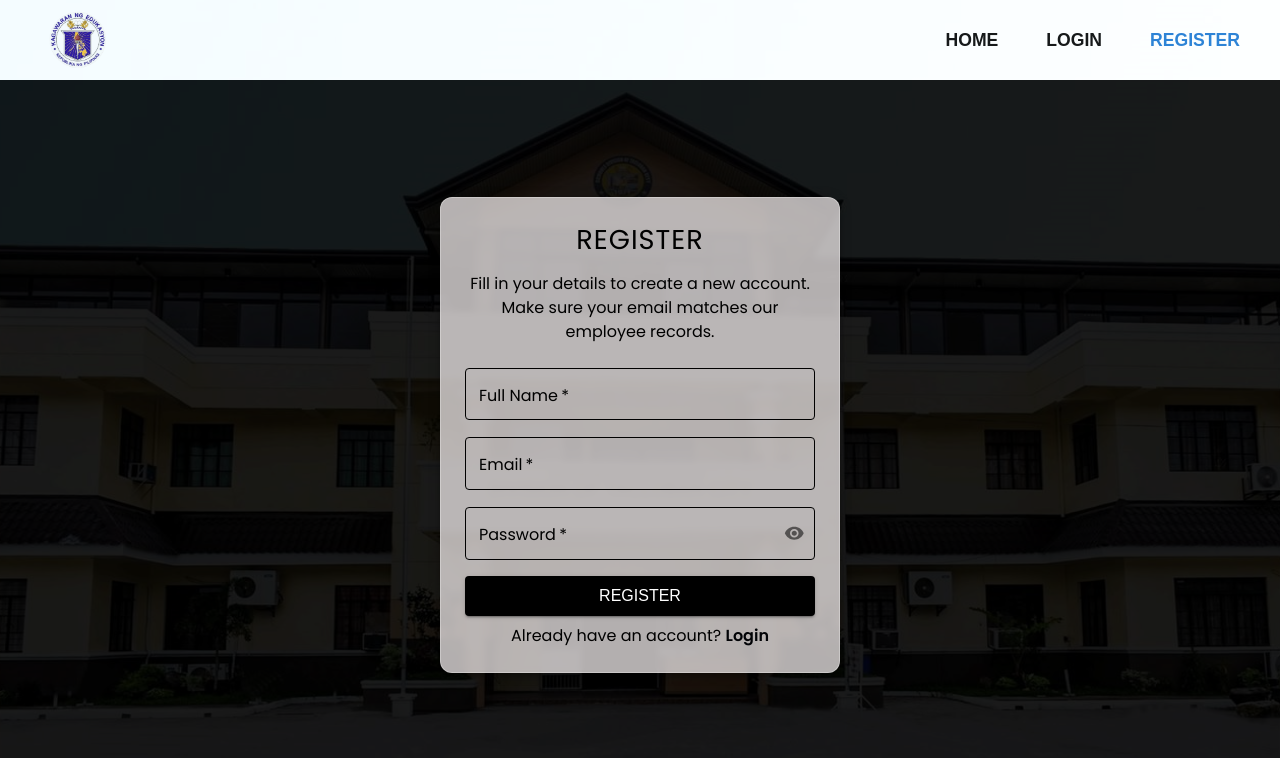
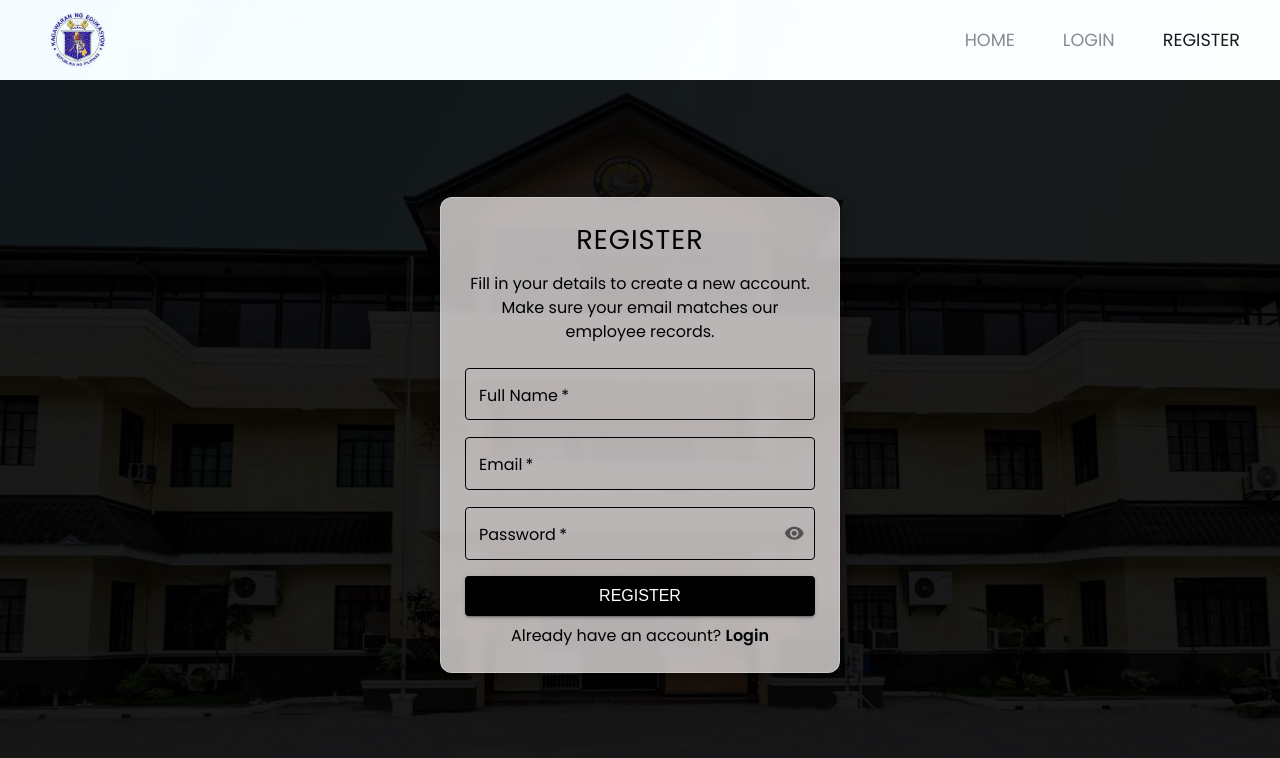
Before and after one commit to ivandancil/ERMS-CapstoneFrt, a React (Vite) app: page /ERMS-CapstoneFrt/register in a window 1280 px wide. Shown: the top 758 px of the page. Built offline with nearby package versions, Linux system fonts and the light colour scheme.

Commit message:
Updated: latest changes

```diff
--- a/src/components/Navbar.tsx
+++ b/src/components/Navbar.tsx
@@ -117,15 +117,16 @@ function Navbar() {
            variant="h6"
            fontWeight="bold"
               sx={{
-                fontSize: { xs: ".8rem", sm: "1rem", md: "1.1rem" }
+                fontSize: { xs: ".8rem", sm: "1rem", md: "1.1rem" },
+                fontFamily: "Poppins"
               }}
             >
           {userName || "ERMS"}
         </Typography>
       </Box>
       <Box sx={{ display: "flex", flexDirection: "column", p: 2 }}>
-        <NavLink to="/" style={{ textDecoration: "none" }}>
-          <Button fullWidth sx={{ justifyContent: "flex-start" }}>
+        <NavLink to="/" style={{ textDecoration: "none",  }}>
+          <Button fullWidth sx={{ justifyContent: "flex-start",  fontFamily: "Poppins" }}>
             Home
           </Button>
         </NavLink>
@@ -134,24 +135,24 @@ function Navbar() {
           <>
             <Button
               fullWidth
-              sx={{ justifyContent: "flex-start" }}
+              sx={{ justifyContent: "flex-start",  fontFamily: "Poppins" }}
               onClick={() => navigate(role === "admin" ? "/admin" : "/user")}
             >
               Dashboard
             </Button>
-            <Button fullWidth sx={{ justifyContent: "flex-start" }} onClick={handleLogout}>
+            <Button fullWidth sx={{ justifyContent: "flex-start",  fontFamily: "Poppins" }} onClick={handleLogout}>
               Logout
             </Button>
           </>
         ) : (
           <>
             <NavLink to="/login" style={{ textDecoration: "none" }}>
-              <Button fullWidth sx={{ justifyContent: "flex-start" }}>
+              <Button fullWidth sx={{ justifyContent: "flex-start",  fontFamily: "Poppins" }}>
                 Login
               </Button>
             </NavLink>
             <NavLink to="/register" style={{ textDecoration: "none" }}>
-              <Button fullWidth sx={{ justifyContent: "flex-start" }}>
+              <Button fullWidth sx={{ justifyContent: "flex-start",  fontFamily: "Poppins" }}>
                 Register
               </Button>
             </NavLink>
@@ -210,13 +211,14 @@ function Navbar() {
                 <Button
                   sx={{
                     mx: 1,
-                    color: isActive ? "#1976d2" : "black",
+                    color: isActive ? "black" : "grey",
                     fontSize: "1.1rem",
-                    fontWeight: 600,
-                    borderBottom: isActive ? "2px solid #1976d2" : "none",
+                    fontFamily: "Poppins",
+                    fontWeight: 400,
+                    borderBottom: isActive ? "2px solid black" : "none",
                     "&:hover": {
                       bgcolor: "#f0f0f0",
-                      color: "#1976d2",
+                      color: "",
                     },
                   }}
                 >
@@ -235,14 +237,14 @@ function Navbar() {
                 </Tooltip>
                 <Menu anchorEl={anchorEl} open={Boolean(anchorEl)} onClose={handleMenuClose} sx={{ mt: 1 }}>
                   <MenuItem>
-                    <Typography variant="body1" fontWeight="bold">
+                    <Typography variant="body1" fontWeight="bold" sx={{ fontFamily: "Poppins" }}>
                       {userName}
                     </Typography>
                   </MenuItem>
-                  <MenuItem sx={{ my: 1, px: 3 }} onClick={() => navigate(role === "admin" ? "/admin" : "/user")}>
+                  <MenuItem sx={{ my: 1, px: 3, fontFamily: "Poppins" }} onClick={() => navigate(role === "admin" ? "/admin" : "/user")}>
                     Dashboard
                   </MenuItem>
-                  <MenuItem sx={{ my: 1, px: 3 }} onClick={handleLogout}>
+                  <MenuItem sx={{ my: 1, px: 3, fontFamily: "Poppins" }} onClick={handleLogout}>
                     Logout
                   </MenuItem>
                 </Menu>
@@ -254,9 +256,11 @@ function Navbar() {
                     <Button
                       sx={{
                         mx: 1,
-                        color: isActive ? "#1976d2" : "black",
+                        color: isActive ? "black" : "grey",
                         fontSize: "1.1rem",
-                        fontWeight: 600,
+                        fontFamily: "Poppins",
+                        fontWeight: 400,
+                        // borderBottom: isActive ? "2px solid black" : "none",
                       }}
                     >
                       {text}
--- a/src/components/Topbar.tsx
+++ b/src/components/Topbar.tsx
@@ -244,12 +244,12 @@ const Topbar = ({ toggleSidebar }: TopbarProps) => {
 
         {/* Profile Menu */}
         <Menu anchorEl={anchorElProfile} open={Boolean(anchorElProfile)} onClose={handleProfileClose}>
-          <MenuItem onClick={handleProfileNavigate}>
+          <MenuItem onClick={handleProfileNavigate} sx={{ fontFamily: "Poppins" }}>
             <strong>{name}</strong>
           </MenuItem>
           <Divider />
-          <MenuItem onClick={handleProfileClose}>Settings</MenuItem>
-          <MenuItem onClick={handleLogout}>Logout</MenuItem>
+          <MenuItem onClick={handleProfileClose} sx={{ fontFamily: "Poppins" }}>Settings</MenuItem>
+          <MenuItem onClick={handleLogout} sx={{ fontFamily: "Poppins" }}>Logout</MenuItem>
         </Menu>
       </Box>
     </Box>
--- a/src/pages/Title.tsx
+++ b/src/pages/Title.tsx
@@ -73,6 +73,7 @@ const Title = () => {
                component="p"
                  sx={{
                    fontStyle: 'italic',
+                   fontFamily: "Poppins",
                    color: 'white',
                    lineHeight: 1.2,
                    textShadow: "3px 2px 6px rgba(0, 0, 0, 0.8), 0px 0px 12px rgba(0, 0, 0, 0.2)",
@@ -93,6 +94,7 @@ const Title = () => {
         component="p"
           sx={{
             fontStyle: 'italic',
+            fontFamily: "Poppins",
             color: 'white',
             lineHeight: 1.2,
             textShadow: "3px 2px 6px rgba(0, 0, 0, 0.8), 0px 0px 12px rgba(0, 0, 0, 0.2)",
@@ -113,6 +115,7 @@ const Title = () => {
         component="p"
           sx={{
             fontStyle: 'italic',
+            fontFamily: "Poppins",
             color: 'white',
             lineHeight: 1.2,
             textShadow: "3px 2px 6px rgba(0, 0, 0, 0.8), 0px 0px 12px rgba(0, 0, 0, 0.2)",
@@ -133,6 +136,7 @@ const Title = () => {
         component="p"
           sx={{
             fontStyle: 'italic',
+            fontFamily: "Poppins",
             color: 'white',
             lineHeight: 1.2,
             textShadow: "3px 2px 6px rgba(0, 0, 0, 0.8), 0px 0px 12px rgba(0, 0, 0, 0.2)",
```
